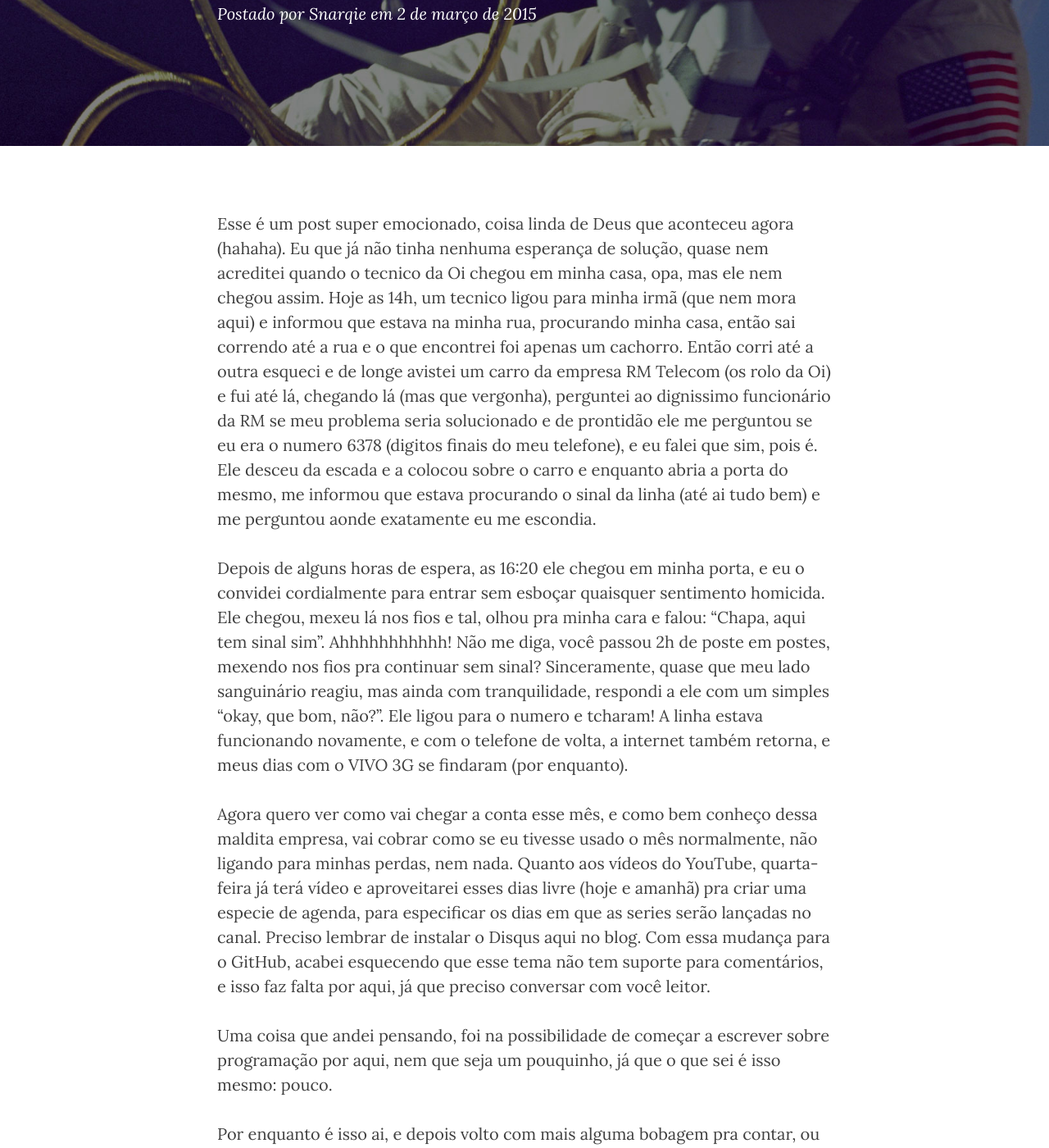
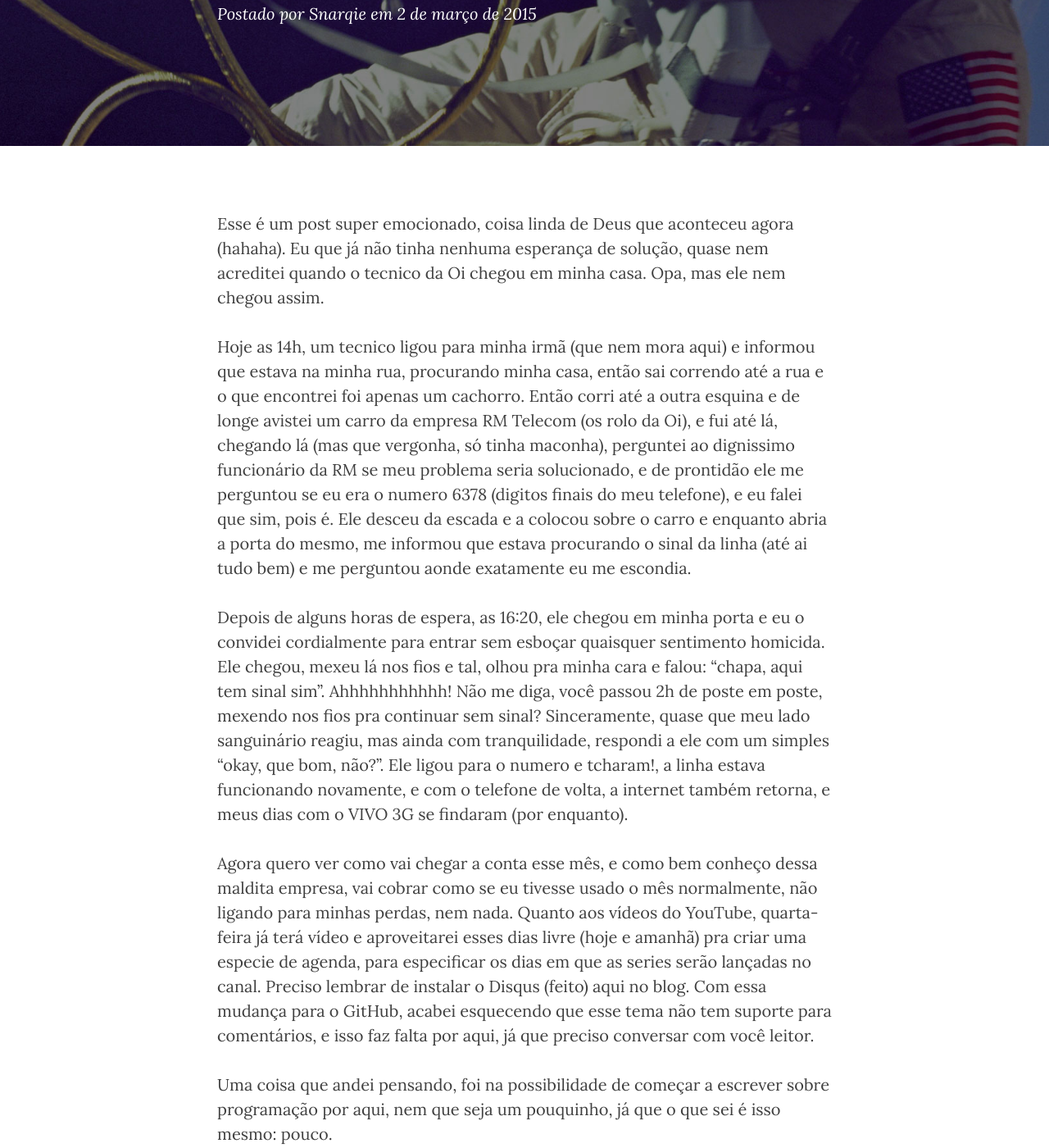
Before and after one commit to snarq/snarq.github.io, a Jekyll site: the page built from _posts/2015-03-02-o-dia-que-a-oi-velox-voltou.md, in a window 1280 px wide and 1400 px high, scrolled down 295 px. Shown: the whole window at 82% size. Built offline with Jekyll 4.4.1, drawn with Linux system fonts in a browser that asks for light colours; nearby versions of some CDN libraries; comment, search, counter and statistics services are not loaded; some of the changed text lies outside the part shown.

Commit message:
Update (eu e meu português bugado)

```diff
--- a/_posts/2015-03-02-o-dia-que-a-oi-velox-voltou.md
+++ b/_posts/2015-03-02-o-dia-que-a-oi-velox-voltou.md
@@ -5,13 +5,16 @@ date: 2015-03-02 16:41
 author: Snarqie
 header-img: "img/default-bg.jpg"
 ---
-Esse é um post super emocionado, coisa linda de Deus que aconteceu agora (hahaha). Eu que já não tinha nenhuma esperança de solução, quase nem acreditei quando o tecnico da Oi chegou em minha casa, opa, mas ele nem chegou assim.
-Hoje as 14h, um tecnico ligou para minha irmã (que nem mora aqui) e informou que estava na minha rua, procurando minha casa, então sai correndo até a rua e o que encontrei foi apenas um cachorro. Então corri até a outra esqueci e de longe avistei um carro da empresa RM Telecom (os rolo da Oi) e fui até lá, chegando lá (mas que vergonha), perguntei ao dignissimo funcionário da RM se meu problema seria solucionado e de prontidão ele me perguntou se eu era o numero 6378 (digitos finais do meu telefone), e eu falei que sim, pois é. Ele desceu da escada e a colocou sobre o carro e enquanto abria a porta do mesmo, me informou que estava procurando o sinal da linha (até ai tudo bem) e me perguntou aonde exatamente eu me escondia.
+Esse é um post super emocionado, coisa linda de Deus que aconteceu agora (hahaha). Eu que já não tinha nenhuma esperança de solução, quase nem acreditei quando o tecnico da Oi chegou em minha casa. Opa, mas ele nem chegou assim.
 
-Depois de alguns horas de espera, as 16:20 ele chegou em minha porta, e eu o convidei cordialmente para entrar sem esboçar quaisquer sentimento homicida. Ele chegou, mexeu lá nos fios e tal, olhou pra minha cara e falou: "Chapa, aqui tem sinal sim". Ahhhhhhhhhhh! Não me diga, você passou 2h de poste em postes, mexendo nos fios pra continuar sem sinal? Sinceramente, quase que meu lado sanguinário reagiu, mas ainda com tranquilidade, respondi a ele com um simples "okay, que bom, não?". Ele ligou para o numero e tcharam! A linha estava funcionando novamente, e com o telefone de volta, a internet também retorna, e meus dias com o VIVO 3G se findaram (por enquanto).
+Hoje as 14h, um tecnico ligou para minha irmã (que nem mora aqui) e informou que estava na minha rua, procurando minha casa, então sai correndo até a rua e o que encontrei foi apenas um cachorro. Então corri até a outra esquina e de longe avistei um carro da empresa RM Telecom (os rolo da Oi), e fui até lá, chegando lá (mas que vergonha, só tinha maconha), perguntei ao dignissimo funcionário da RM se meu problema seria solucionado, e de prontidão ele me perguntou se eu era o numero 6378 (digitos finais do meu telefone), e eu falei que sim, pois é. Ele desceu da escada e a colocou sobre o carro e enquanto abria a porta do mesmo, me informou que estava procurando o sinal da linha (até ai tudo bem) e me perguntou aonde exatamente eu me escondia.
 
-Agora quero ver como vai chegar a conta esse mês, e como bem conheço dessa maldita empresa, vai cobrar como se eu tivesse usado o mês normalmente, não ligando para minhas perdas, nem nada. Quanto aos vídeos do YouTube, quarta-feira já terá vídeo e aproveitarei esses dias livre (hoje e amanhã) pra criar uma especie de agenda, para especificar os dias em que as series serão lançadas no canal. Preciso lembrar de instalar o Disqus aqui no blog. Com essa mudança para o GitHub, acabei esquecendo que esse tema não tem suporte para comentários, e isso faz falta por aqui, já que preciso conversar com você leitor.
+Depois de alguns horas de espera, as 16:20, ele chegou em minha porta e eu o convidei cordialmente para entrar sem esboçar quaisquer sentimento homicida. Ele chegou, mexeu lá nos fios e tal, olhou pra minha cara e falou: "chapa, aqui tem sinal sim". Ahhhhhhhhhhh! Não me diga, você passou 2h de poste em poste, mexendo nos fios pra continuar sem sinal? Sinceramente, quase que meu lado sanguinário reagiu, mas ainda com tranquilidade, respondi a ele com um simples "okay, que bom, não?". Ele ligou para o numero e tcharam!, a linha estava funcionando novamente, e com o telefone de volta, a internet também retorna, e meus dias com o VIVO 3G se findaram (por enquanto).
+
+Agora quero ver como vai chegar a conta esse mês, e como bem conheço dessa maldita empresa, vai cobrar como se eu tivesse usado o mês normalmente, não ligando para minhas perdas, nem nada. Quanto aos vídeos do YouTube, quarta-feira já terá vídeo e aproveitarei esses dias livre (hoje e amanhã) pra criar uma especie de agenda, para especificar os dias em que as series serão lançadas no canal. Preciso lembrar de instalar o Disqus (feito) aqui no blog. Com essa mudança para o GitHub, acabei esquecendo que esse tema não tem suporte para comentários, e isso faz falta por aqui, já que preciso conversar com você leitor.
 
 Uma coisa que andei pensando, foi na possibilidade de começar a escrever sobre programação por aqui, nem que seja um pouquinho, já que o que sei é isso mesmo: pouco.
 
-Por enquanto é isso ai, e depois volto com mais alguma bobagem pra contar, ou um vídeo, ou um código, ou sei lá o que. Abraços e fui!
+Por enquanto é isso ai, e depois volto com mais alguma bobagem pra contar, ou um vídeo, ou um código, ou sei lá o que.
+
+Abraços e fui!
```
